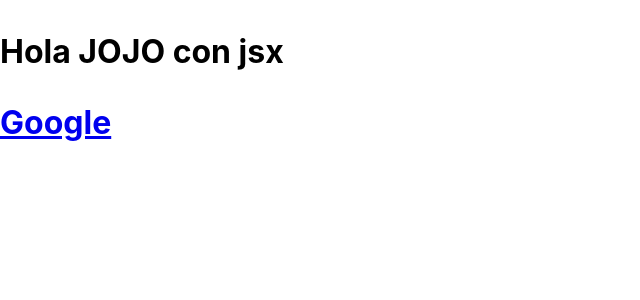
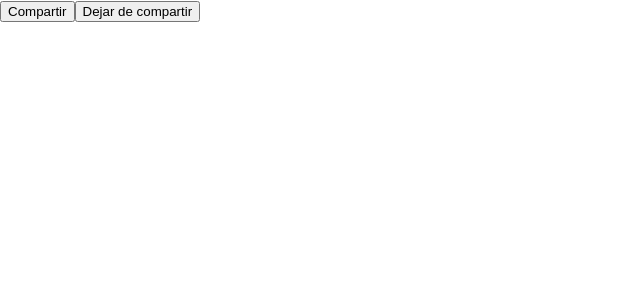
Before and after one commit to Rodevp/react-repase, a React (Vite) app: page / in a window 1280 px wide. Shown: the top 300 px of the page, without its empty margins (0-640 px from the left). Built offline with nearby package versions, Linux system fonts and the light colour scheme.

Commit message:
ciclos de vida

```diff
--- a/src/main.jsx
+++ b/src/main.jsx
@@ -1,6 +1,5 @@
 import React from 'react'
 import ReactDOM from 'react-dom/client'
-import App from './App'
 import './index.css'
 
 
@@ -19,6 +18,7 @@ const button = React.createElement('button', {
 const root = document.getElementById('other_root')
 const element_with_js_vanilla = document.createElement('button')
 element_with_js_vanilla.textContent = 'js vanilla'
+
 element_with_js_vanilla.addEventListener('click', e => {
   say('saludando desde js vanilla')
 })
@@ -60,6 +60,90 @@ function Link({ url, refe }) {
   return <a href={url}>{refe}</a>
 }
 
+
+//Estados
+
+class ShareScreen extends React.Component {
+
+  constructor (props) {
+
+    super(props)
+
+    this.state = {
+      isShare: false
+    }
+
+    this.closeScreen = this.closeScreen.bind(this)
+    this.share = this.share.bind(this)
+
+  }
+
+  closeScreen(e) {
+    this.setState({
+      isShare: false
+    })
+  }
+
+  share(e) {
+    this.setState({
+      isShare: true
+    })
+  }
+
+  componentDidMount() {
+    console.log('cuando me monté -> componente padre')
+  }
+
+
+  render() {
+
+    if (this.state.isShare) {
+      console.log('share')
+    } else {
+      console.log('screen not share')
+    }
+
+    return (
+      <div>
+        {  this.state.isShare && <ShareMessage />   }
+        <button onClick={this.share}>Compartir</button>
+        <button onClick={this.closeScreen}>Dejar de compartir</button>
+      </div>
+    )
+  }
+
+}
+
+class ShareMessage extends React.Component {
+
+  constructor(props) {
+    super(props)
+  }
+
+  //cuando el html se crea (monta) se ejecuta
+  componentDidMount() {
+    console.log('creee dom o me monté -> componente hijo')
+  }
+
+  //cuando el html desaparece (desmonta) se ejecuta
+  componentWillUnmount() {
+    console.log('desapeci del dom o desmonté -> componente hijo')
+  }
+
+  render() {
+    return (
+      <p>
+        SHARE...
+      </p>
+    )
+  }
+
+
+}
+
+//COMPONENTES BASADOS EN FUNCIONES
+
+
 //
 const root_react = ReactDOM.createRoot(root)
 
@@ -74,3 +158,6 @@ root_react.render(
      />
   </WelcomeWithJSX>
 )
+
+
+root_react.render(<ShareScreen />)
```
